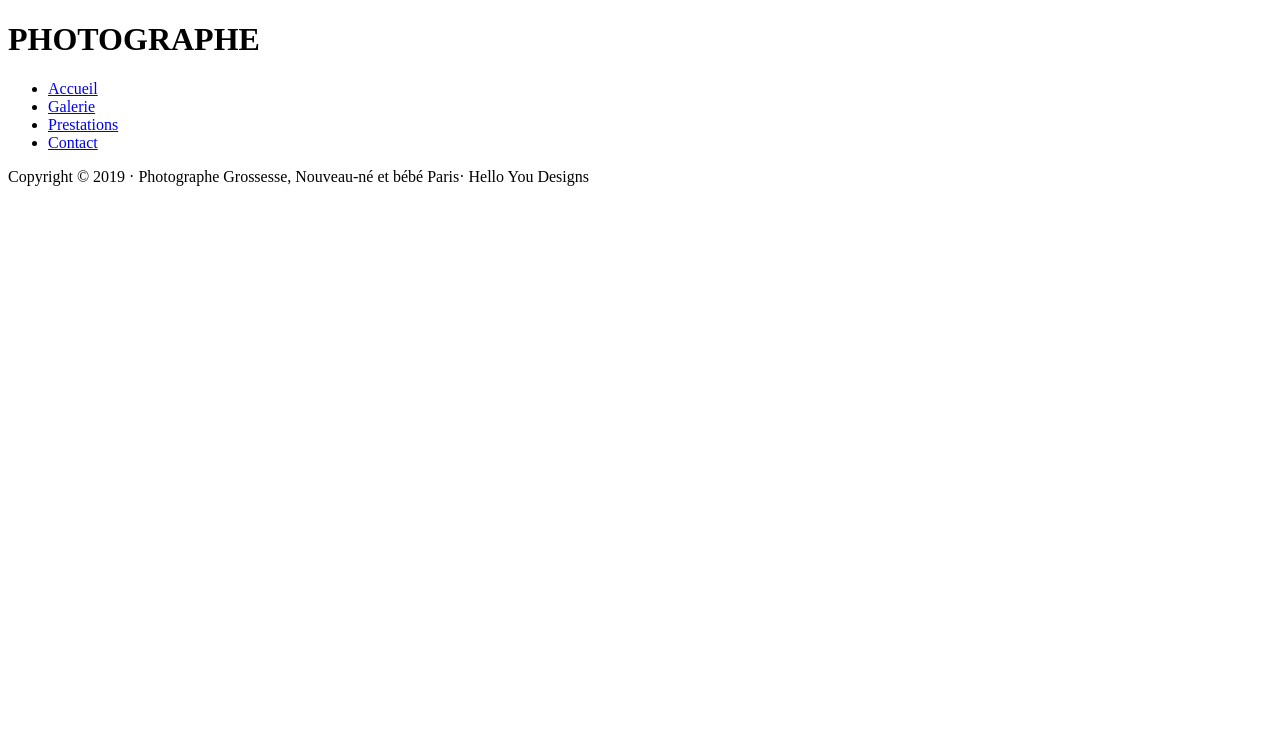
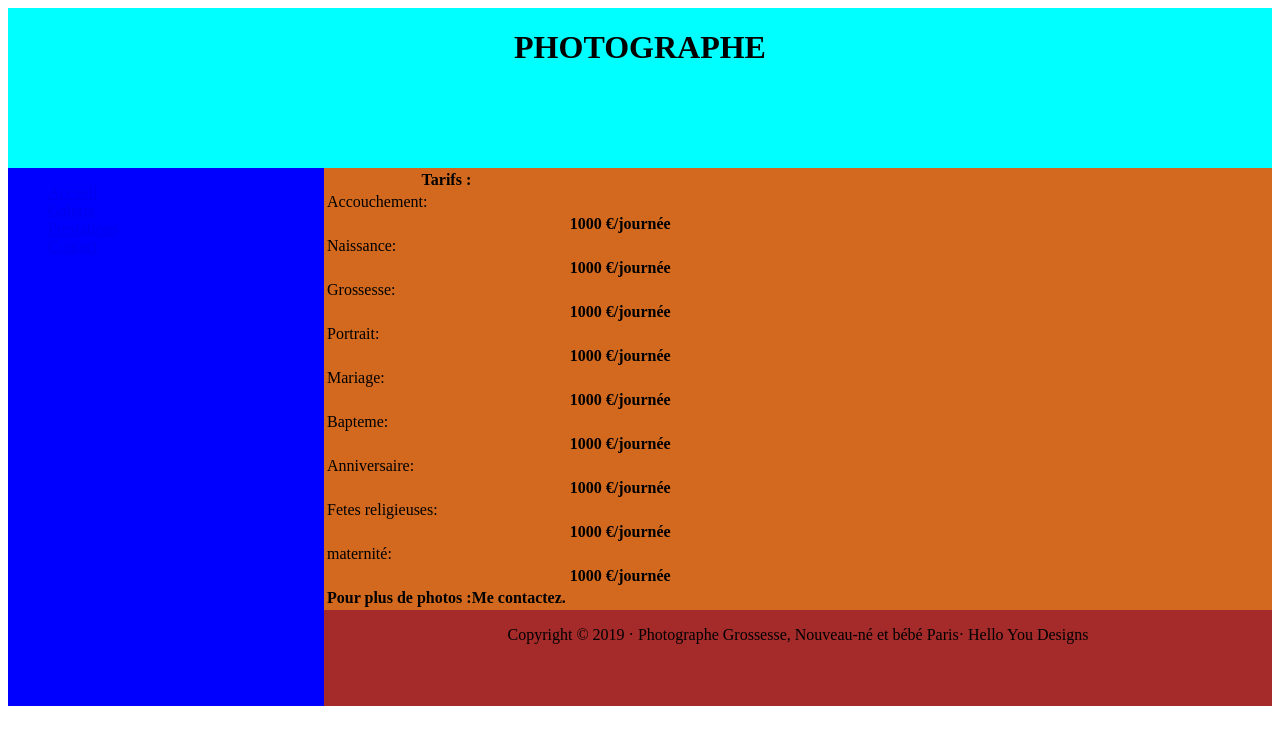
Before and after one commit to menouerr2/photographie, a plain HTML site: page prestations.html in a window 1280 px wide. Drawn offline with Linux system fonts and the light colour scheme.

Commit message:
a finaliser

```diff
--- a/prestations.html
+++ b/prestations.html
@@ -24,6 +24,134 @@
         </ul>
     </nav>
 
+    <main>
+
+        <table class="forfait">
+            <thead>
+                <tr>
+                    <th>
+                        Tarifs :
+                    </th>
+                </tr>
+            </thead>
+            <tfoot>
+                <tr>
+                    <th>
+                        Pour plus de photos :Me contactez.
+                    </th>
+                </tr>
+            </tfoot>
+            <tr>
+                <td>
+                    Accouchement:
+                </td>
+            </tr>
+            </tr>
+            <tr>
+                <td>
+                <th>
+                    1000 €/journée
+                </th>
+                </td>
+            </tr>
+            <tr>
+                <td>
+                    Naissance:
+                </td>
+            </tr>
+            <tr>
+                <td>
+                <th>
+                    1000 €/journée
+                </th>
+                </td>
+            </tr>
+            <tr>
+                <td>
+                    Grossesse:
+                </td>
+            </tr>
+            <tr>
+                <td>
+                <th>
+                    1000 €/journée
+                </th>
+                </td>
+            </tr>
+            <tr>
+                <td>
+                    Portrait:
+                </td>
+            </tr>
+            <tr>
+                <td>
+                <th>
+                    1000 €/journée
+                </th>
+                </td>
+            </tr>
+            <tr>
+                <td>
+                    Mariage:
+                </td>
+            </tr>
+            <tr>
+                <td>
+                <th>
+                    1000 €/journée
+                </th>
+                </td>
+            </tr>
+            <tr>
+                <td>
+                    Bapteme:
+                </td>
+            </tr>
+            <tr>
+                <td>
+                <th>
+                    1000 €/journée
+                </th>
+                </td>
+            </tr>
+            <tr>
+                <td>
+                    Anniversaire:
+                </td>
+            </tr>
+            <tr>
+                <td>
+                <th>
+                    1000 €/journée
+                </th>
+                </td>
+            </tr>
+            <tr>
+                <td>
+                    Fetes religieuses:
+                </td>
+            </tr>
+            <tr>
+                <td>
+                <th>
+                    1000 €/journée
+                </th>
+                </td>
+            </tr>
+            <tr>
+                <td>
+                    maternité:
+            </tr>
+            <tr>
+                <td>
+                <th>
+                    1000 €/journée
+                </th>
+                </td>
+            </tr>
+        </table>
+    </main>
+
     <footer>
         <p> Copyright © 2019 · Photographe Grossesse, Nouveau-né et bébé Paris· Hello You Designs</p>
 
--- a/style.css
+++ b/style.css
@@ -0,0 +1,53 @@
+body{
+    display: grid;
+    grid-template-rows: 10rem auto 6rem;
+    grid-template-columns: minmax(12rem, 3fr) 9fr;
+}
+
+header {
+    background-color: aqua;
+    grid-column: 1 / 3;
+    text-align: center;
+
+  }
+  nav {
+      background-color: blue;
+    grid-row: 2 / span 2;
+
+  }
+  nav>ul{
+
+  list-style: none;
+
+
+
+  }
+
+
+
+
+  main{
+      background-color: chocolate;
+    grid-column: 2 /3;
+
+  }
+  .Accueil{
+
+    width: 100%;
+  }
+.contact{
+
+   max-height: 100%;
+   width: 100%;
+
+
+
+}
+
+
+  footer{
+      grid-column: 2 /3;
+   text-align: center;
+
+    background-color: brown;
+  }
```
Also changed, not shown: contact.html (+33 -0 lines), galerie.html (+43 -0 lines), index.html (+1 -1 lines), images/appareil.jpg (added), images/appareil2-ConvertImage.jpg (added), images/appareil2.jpg (added), images/bébé-acceuil.jpg (added), images/bébé1.jpg (added), images/bébé2.jpg (added), images/bébé3.jpg (added), images/bébé4.jpeg (added), images/photo2.jpg (added).
